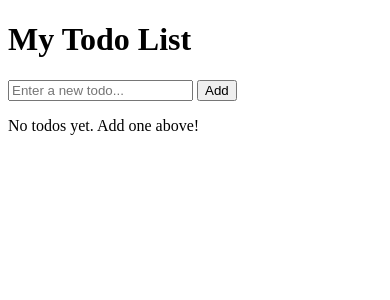
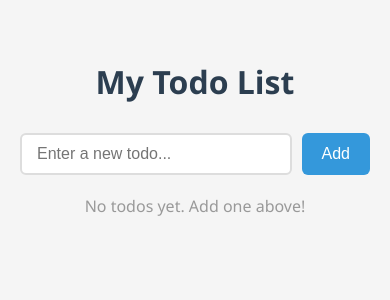
Before and after one commit to kandoitanvi27/unix-assignment-3, a Flask app: page / in a window 390 px wide. Shown: the top 300 px of the page. Run offline with Flask 3, Linux system fonts and the light colour scheme; data that the repository does not hold is empty; some libraries are stand-ins or nearby versions.

Commit message:
feat: add frontend styling
Add CSS stylesheet with clean, responsive design for the todo app.

```diff
--- /dev/null
+++ b/static/style.css
@@ -0,0 +1,98 @@
+* {
+    margin: 0;
+    padding: 0;
+    box-sizing: border-box;
+}
+
+body {
+    font-family: 'Segoe UI', Tahoma, Geneva, Verdana, sans-serif;
+    background-color: #f5f5f5;
+    color: #333;
+    max-width: 600px;
+    margin: 40px auto;
+    padding: 20px;
+}
+
+h1 {
+    text-align: center;
+    margin-bottom: 30px;
+    color: #2c3e50;
+}
+
+form {
+    display: flex;
+    gap: 10px;
+    margin-bottom: 20px;
+}
+
+form input[type="text"] {
+    flex: 1;
+    padding: 10px 15px;
+    border: 2px solid #ddd;
+    border-radius: 6px;
+    font-size: 16px;
+}
+
+form input[type="text"]:focus {
+    outline: none;
+    border-color: #3498db;
+}
+
+form button {
+    padding: 10px 20px;
+    background-color: #3498db;
+    color: white;
+    border: none;
+    border-radius: 6px;
+    font-size: 16px;
+    cursor: pointer;
+}
+
+form button:hover {
+    background-color: #2980b9;
+}
+
+ul {
+    list-style: none;
+}
+
+li {
+    display: flex;
+    align-items: center;
+    gap: 10px;
+    padding: 12px 15px;
+    background: white;
+    margin-bottom: 8px;
+    border-radius: 6px;
+    box-shadow: 0 1px 3px rgba(0, 0, 0, 0.1);
+}
+
+li a {
+    text-decoration: none;
+    color: #3498db;
+    font-weight: bold;
+}
+
+li .done {
+    text-decoration: line-through;
+    color: #999;
+}
+
+li span {
+    flex: 1;
+}
+
+li .delete {
+    color: #e74c3c;
+    font-size: 14px;
+}
+
+li .delete:hover {
+    text-decoration: underline;
+}
+
+p {
+    text-align: center;
+    color: #999;
+    margin-top: 20px;
+}
--- a/templates/index.html
+++ b/templates/index.html
@@ -4,6 +4,7 @@
     <meta charset="UTF-8">
     <meta name="viewport" content="width=device-width, initial-scale=1.0">
     <title>Todo App</title>
+    <link rel="stylesheet" href="{{ url_for('static', filename='style.css') }}">
 </head>
 <body>
     <h1>My Todo List</h1>
```
